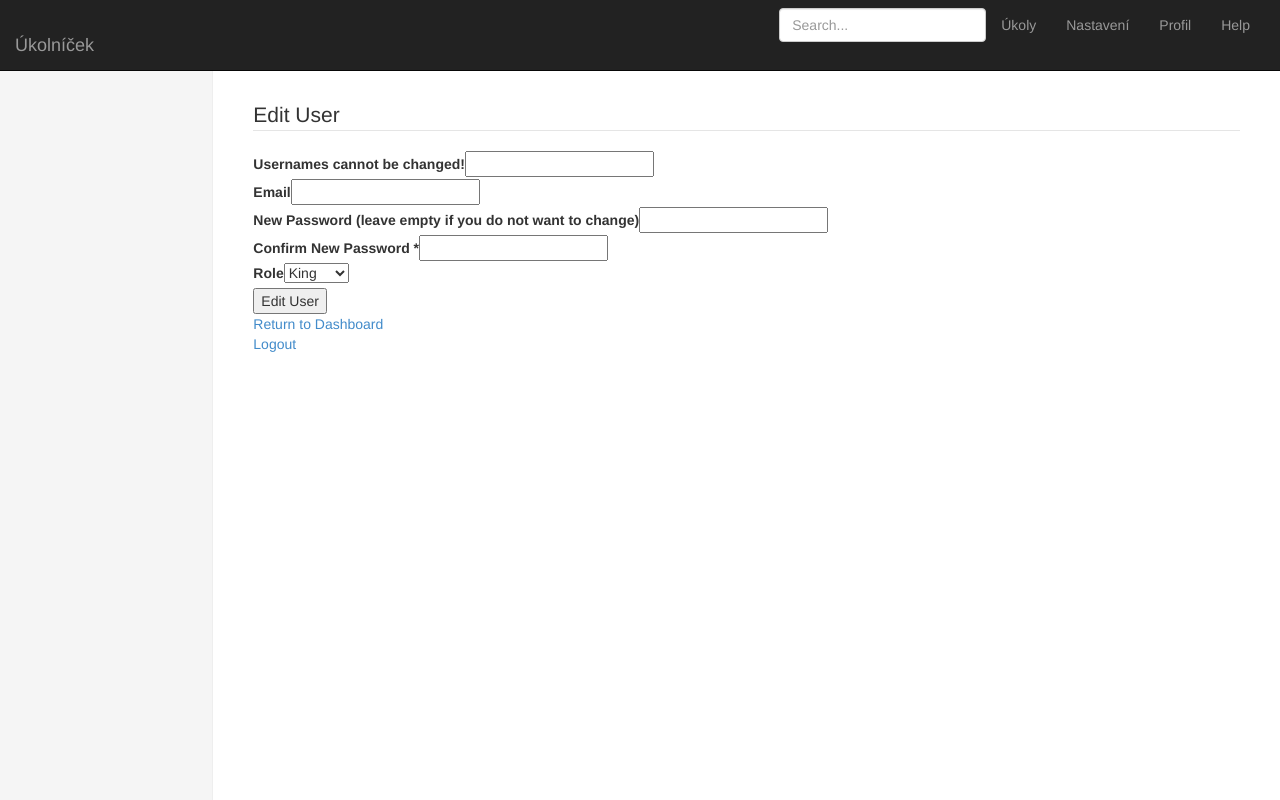
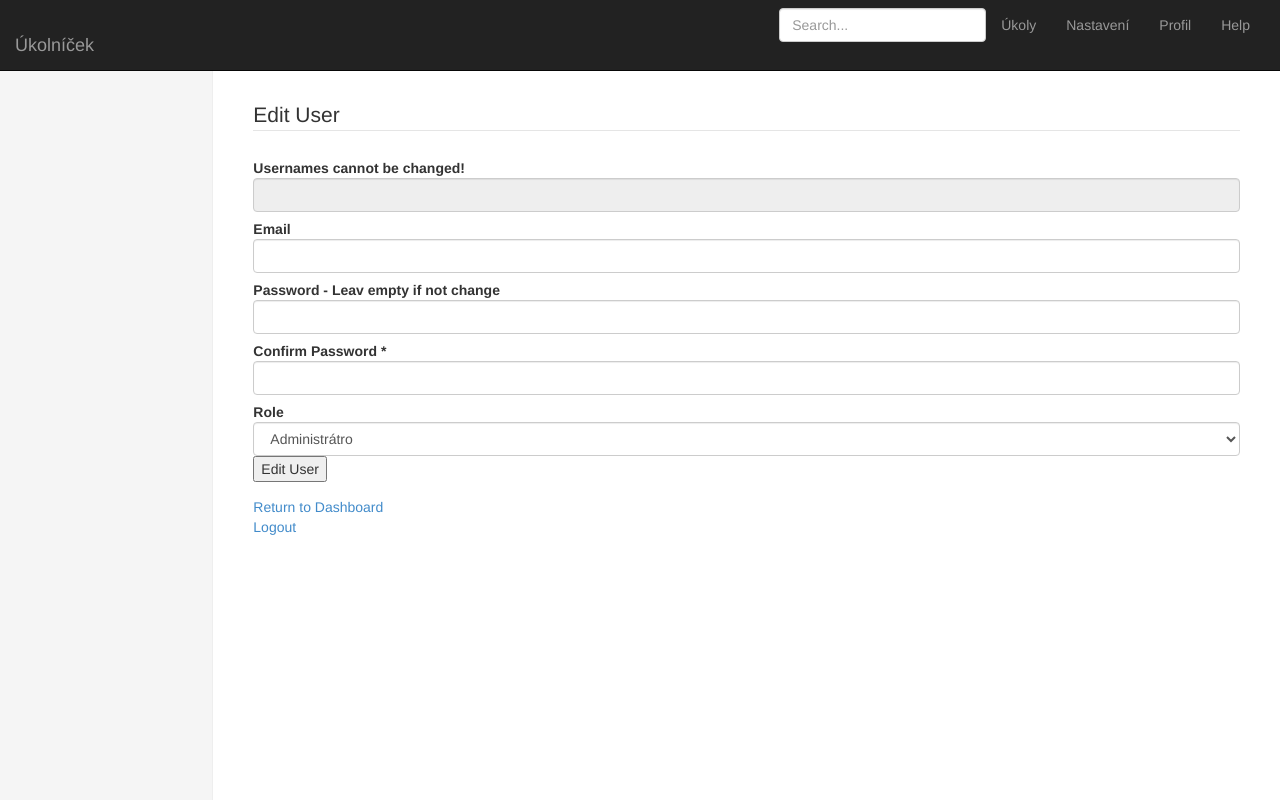
Before and after one commit to TomasZmek/Ukolnicek, a CakePHP app: the page made by app/View/Users/edit.ctp in a window 1280 px wide. Run offline with PHP 8.4 and a stand-in for CakePHP, Linux system fonts and the light colour scheme; the template is opened without the code that fills it: most values are stand-ins (such as "Sample title", 1, 10 or a date in 2020); form fields are guessed from the names that the template uses; some libraries are stand-ins or nearby versions.

Commit message:
+ edit users template

```diff
--- a/app/View/Users/edit.ctp
+++ b/app/View/Users/edit.ctp
@@ -1,20 +1,20 @@
-<div class="users form">
-<?php echo $this->Form->create('User'); ?>
+<div class="form-group">
+<?php echo $this->Form->create('User', array('class'=>'form-horizontal'));?>
     <fieldset>
         <legend><?php echo __('Edit User'); ?></legend>
         <?php
         echo $this->Form->hidden('id', array('value' => $this->data['User']['id']));
-        echo $this->Form->input('username', array( 'readonly' => 'readonly', 'label' => 'Usernames cannot be changed!'));
-        echo $this->Form->input('email');
-        echo $this->Form->input('password_update', array( 'label' => 'New Password (leave empty if you do not want to change)', 'maxLength' => 255, 'type'=>'password','required' => 0));
-        echo $this->Form->input('password_confirm_update', array('label' => 'Confirm New Password *', 'maxLength' => 255, 'title' => 'Confirm New password', 'type'=>'password','required' => 0));
+        echo $this->Form->input('username', array( 'readonly' => 'readonly', 'label' => 'Usernames cannot be changed!', 'class' => 'form-control'));
+        echo $this->Form->input('email' , array('class' => 'form-control'));
+        echo $this->Form->input('password', array('label'=>'Password - Leav empty if not change', 'class' => 'form-control'));
+        echo $this->Form->input('password_confirm', array('label' => 'Confirm Password *', 'maxLength' => 255, 'title' => 'Confirm password', 'type'=>'password', 'class' => 'form-control'));
 
-
-        echo $this->Form->input('role', array(
-            'options' => array( 'king' => 'King', 'queen' => 'Queen', 'rook' => 'Rook', 'bishop' => 'Bishop', 'knight' => 'Knight', 'pawn' => 'Pawn')
+      echo $this->Form->input('role', array(
+            'options' => array( 'admin' => 'Administrátro', 'manager' => 'Správce', 'uzivatel' => 'Uživatel'), 'class' => 'form-control'
         ));
         echo $this->Form->submit('Edit User', array('class' => 'form-submit',  'title' => 'Click here to add the user') );
-?>
+
+        ?>
     </fieldset>
 <?php echo $this->Form->end(); ?>
 </div>
```
Also changed, not shown: 1 other file.
